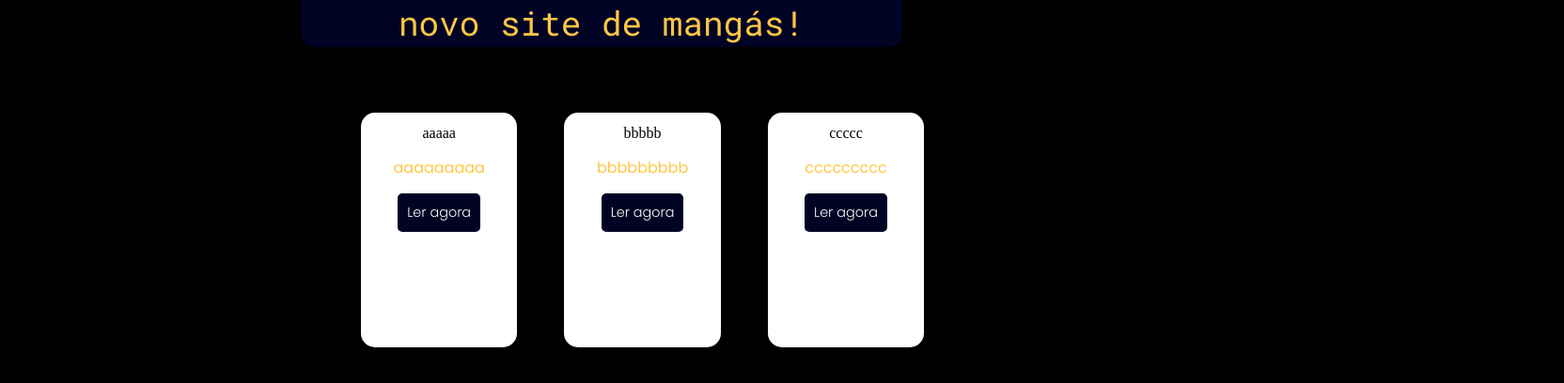
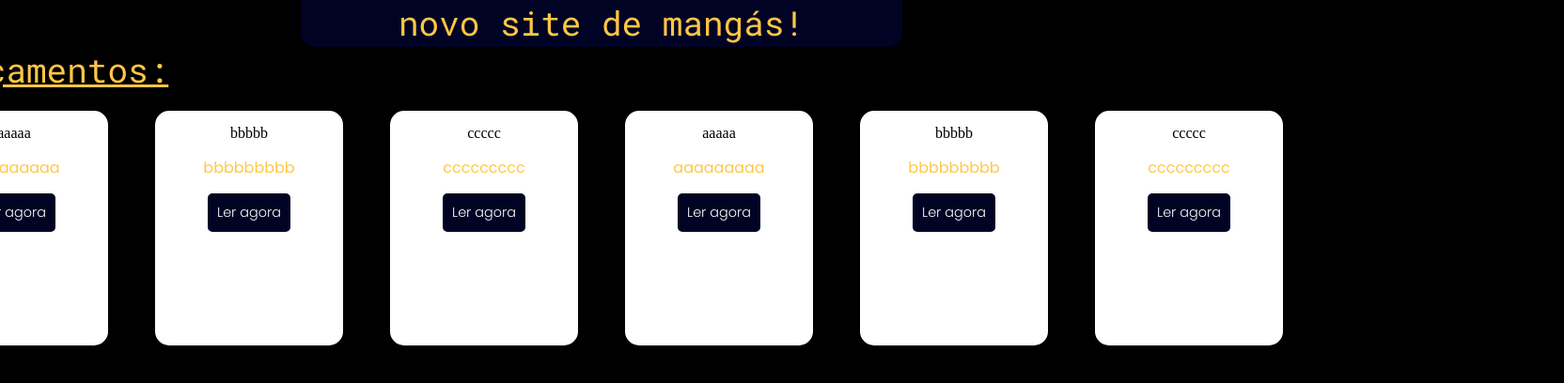
Before and after one commit to coutinhogcs/Mangako, a React (Vite) app: page / in a window 1280 px wide. Shown: the part 162-570 px from the top of the page at 94% size, 1664 px wide, since content can reach past the window. Built offline with nearby package versions, Linux system fonts and the light colour scheme.

Commit message:
manutenção

```diff
--- a/src/App.tsx
+++ b/src/App.tsx
@@ -10,7 +10,6 @@ import Manga from './screens/Manga'
 import NotFound from './not-found'
 
 function App() {
-
   return (
     <>
       <NavBar />
--- a/src/screens/Home.tsx
+++ b/src/screens/Home.tsx
@@ -7,10 +7,18 @@ export default function HomePage() {
                     <h1 className='title__home'>Sejam bem vindos ao mais novo site de mangás!</h1>
                 </section>
 
-                <section className='card__container'>
+                <section className='lancamento__container'>
+                    <h1 className='lancamento__title'>
+                      Lançamentos:
+                    </h1>
+                    <div className='card__container'>
                     <div className="card">aaaaa <p>aaaaaaaaa</p> <a href="/manga/solo-leveling" className='card__button'>Ler agora</a></div>
                     <div className="card">bbbbb <p>bbbbbbbbb</p> <a href="/manga/hxh" className='card__button'>Ler agora</a></div>
                     <div className="card">ccccc <p>ccccccccc</p> <a href="/manga/naruto" className='card__button'>Ler agora</a></div>
+                    <div className="card">aaaaa <p>aaaaaaaaa</p> <a href="/manga/solo-leveling" className='card__button'>Ler agora</a></div>
+                    <div className="card">bbbbb <p>bbbbbbbbb</p> <a href="/manga/hxh" className='card__button'>Ler agora</a></div>
+                    <div className="card">ccccc <p>ccccccccc</p> <a href="/manga/naruto" className='card__button'>Ler agora</a></div>
+                </div>
                 </section>
 
 
--- a/src/styles/home.css
+++ b/src/styles/home.css
@@ -24,13 +24,17 @@
     font-size: 2.25em;
     text-align: center;
 }
-
+.lancamento__title{
+    margin-left: 5px;
+    text-decoration: underline;
+    font-size: 2.25rem;
+}
 .card__container {
     width: 100%;
-    margin-top: 70px;
-    margin-left: 60%;
+    margin-top: 20px;
     display: flex;
     gap: 50px;
+    justify-content: center;
 }
 
 .card__button{
@@ -56,7 +60,7 @@
     align-items: center;
     height: 250px;
     background-color: white;
-    width: 13%;
+    width: 200px;
     border-radius: 15px;
 }
 
@@ -71,10 +75,10 @@
 
     .card__container{
         flex-direction: column;
-        margin-left: 85%;
+        align-items: center;
     }
     .card{
-        width: 20%;
+        width: 200px;
     }
 }
 
```
